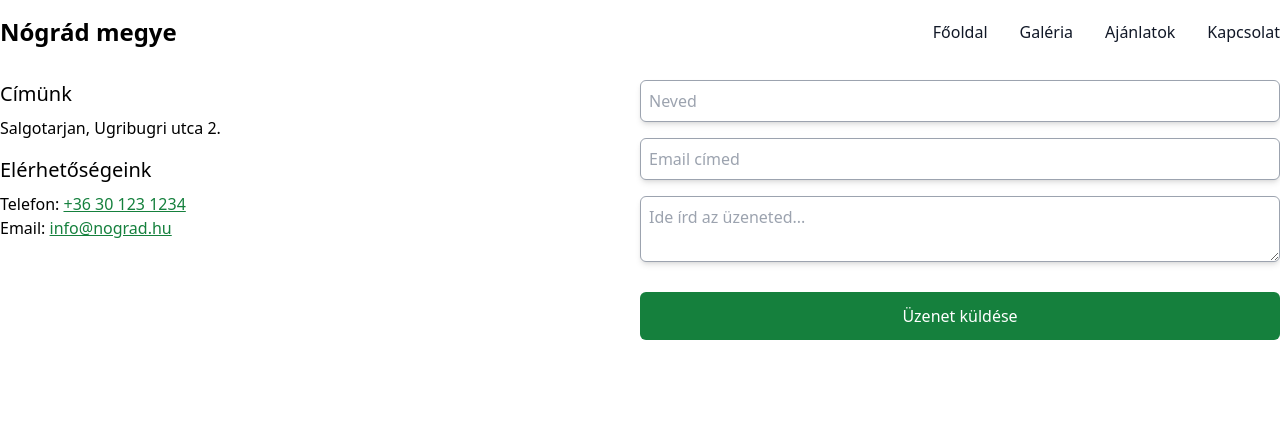
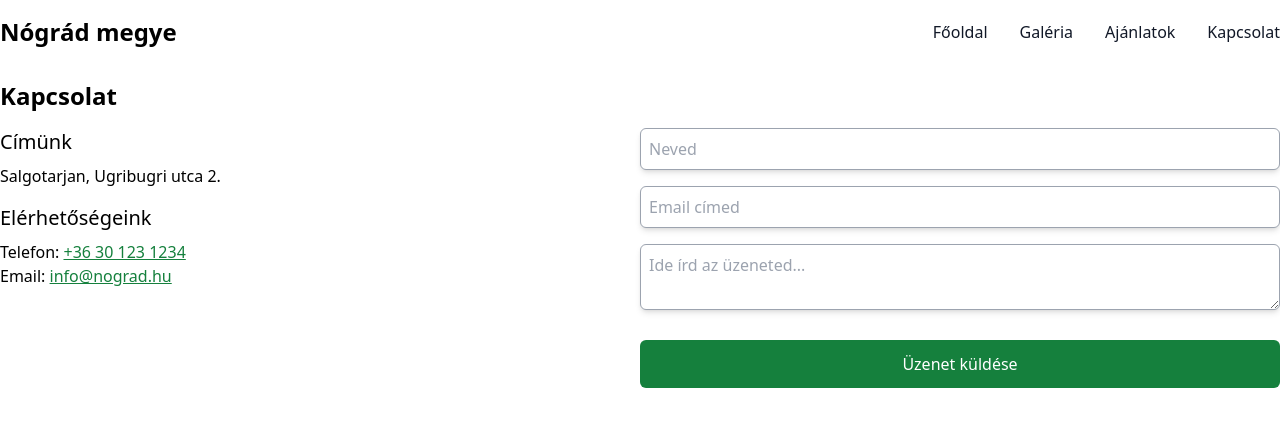
Before and after one commit to dbejo/nograd-megye, a React (Vite) app: page /contact in a window 1280 px wide. Shown: the top 426 px of the page. Built offline with nearby package versions, Linux system fonts and the light colour scheme.

Commit message:
Add title

```diff
--- a/src/components/PageWrapper.tsx
+++ b/src/components/PageWrapper.tsx
@@ -1,12 +1,17 @@
 export default function PageWrapper({
   children,
+  title,
 }: {
   children: JSX.Element | JSX.Element[];
+  title: string;
 }) {
   return (
     <div className="pt-20">
       <div className="mx-auto flex max-w-screen-xl">
-        <div className="w-full">{children}</div>
+        <div className="w-full">
+          <h2 className="mb-4 text-2xl font-bold">{title}</h2>
+          {children}
+        </div>
       </div>
     </div>
   );
--- a/src/main.tsx
+++ b/src/main.tsx
@@ -15,12 +15,16 @@ const router = createBrowserRouter([
   },
   {
     path: "/gallery",
-    element: <Gallery />,
+    element: (
+      <PageWrapper title="Galéria">
+        <Gallery />
+      </PageWrapper>
+    ),
   },
   {
     path: "/contact",
     element: (
-      <PageWrapper>
+      <PageWrapper title="Kapcsolat">
         <Contact />
       </PageWrapper>
     ),
```
